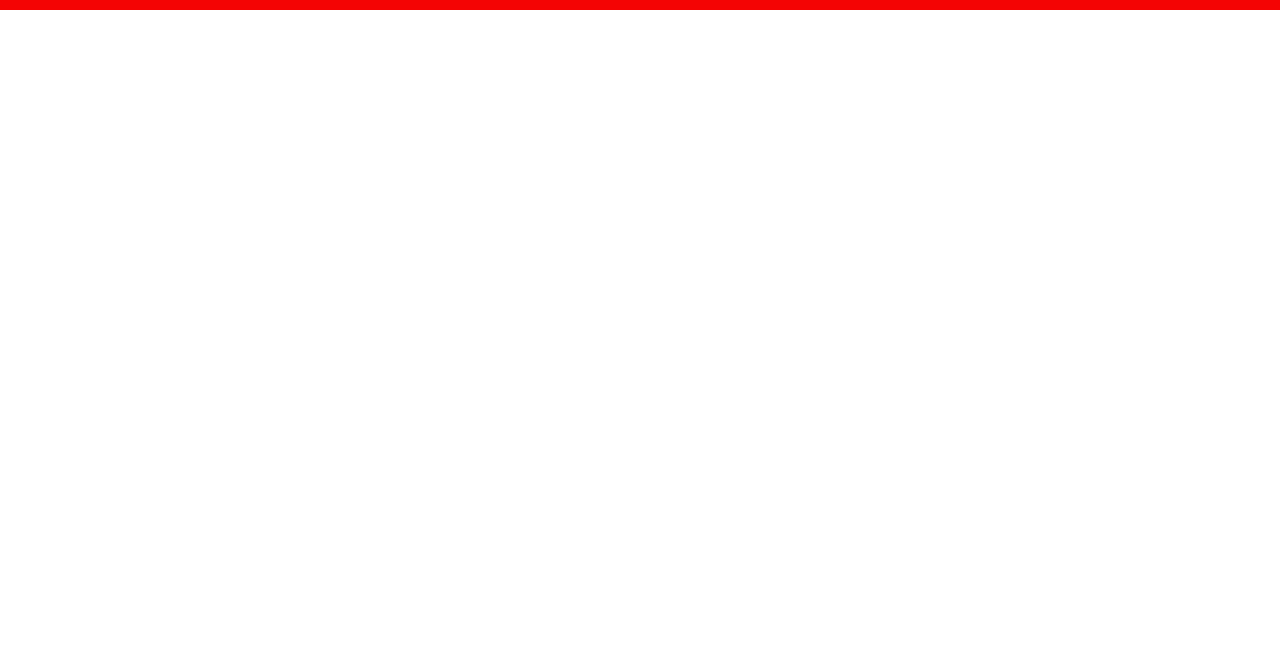
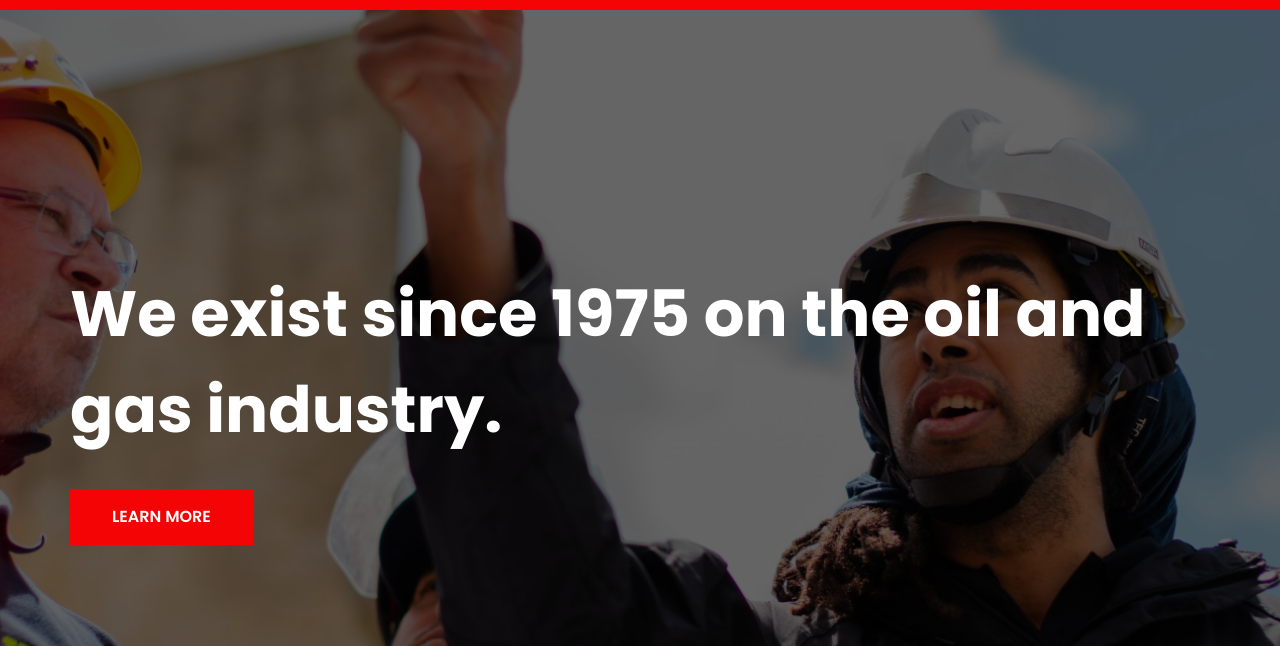
Before and after one commit to AK-Polash/Class-16-Practice, a plain HTML site: page index.html in a window 1280 px wide. Shown: the part 154-800 px from the top of the page. Drawn offline with nearby package versions, Linux system fonts and the light colour scheme.

Commit message:
Banner section added by Polash

```diff
--- a/index.html
+++ b/index.html
@@ -78,5 +78,18 @@
       </div>
     </nav>
     <!-- ============================================ navbar end ============================================ -->
+
+    <!-- ============================================ banner start ============================================ -->
+    <section class="w-full bg-banner_img bg-no-repeat bg-center bg-cover bg-scroll">
+      <div class="bg-overlay_color">
+        <div class="max-w-container mx-auto">
+          <div class="w-full py-64">
+            <h1 class="font-my_font text-[64px] font-bold leading-[96px] text-white pb-[31px]">We exist since 1975 on the oil and gas industry.</h1>
+            <a class="bg-primary font-my_font text-base font-semibold leading-6 text-white px-10 py-3.5 uppercase inline-block border-2 border-transparent ease-linear duration-300 hover:bg-white hover:text-primary hover:border-2 hover:border-primary" href="#">learn more</a>
+          </div>
+        </div>
+      </div>
+    </section>
+    <!-- ============================================ banner end ============================================ -->
   </body>
 </html>
--- a/js/tailwind.config.js
+++ b/js/tailwind.config.js
@@ -7,13 +7,17 @@ tailwind.config = {
         white_light: "rgba(255, 255, 255, 0.5)",
         yellow_line: "#FFB800",
         gray: "#282828",
-        light_gray: "#5C6A92"
+        light_gray: "#5C6A92",
+        overlay_color: 'rgba(0, 0, 0, 0.6)',
       },
       fontFamily: {
         my_font: ['Poppins', 'sans-serif']
       },
       maxWidth: {
         container: '1140px',
+      },
+      backgroundImage: {
+        'banner_img': "url('images/banner.jpg')"
       }
     }
   },
```
